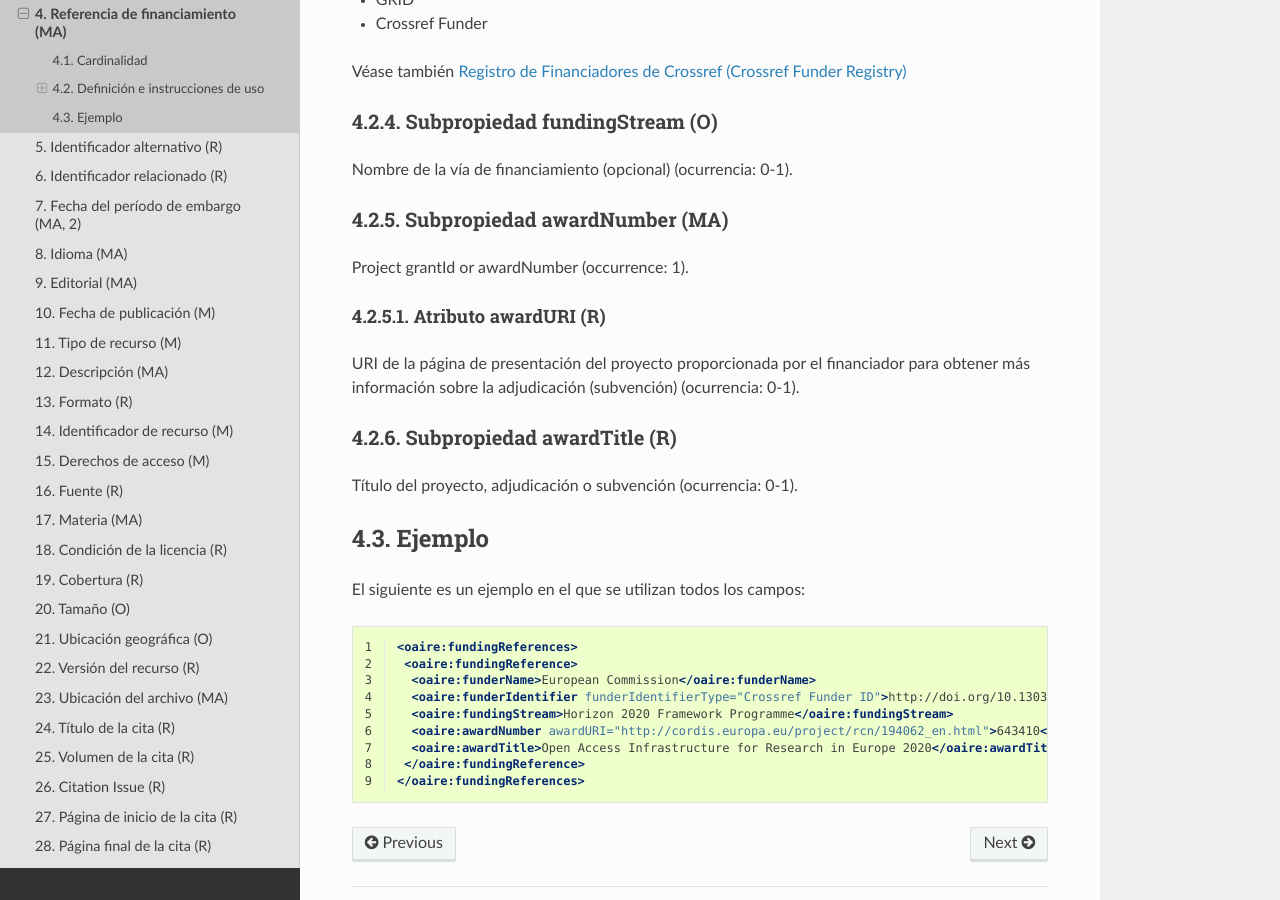
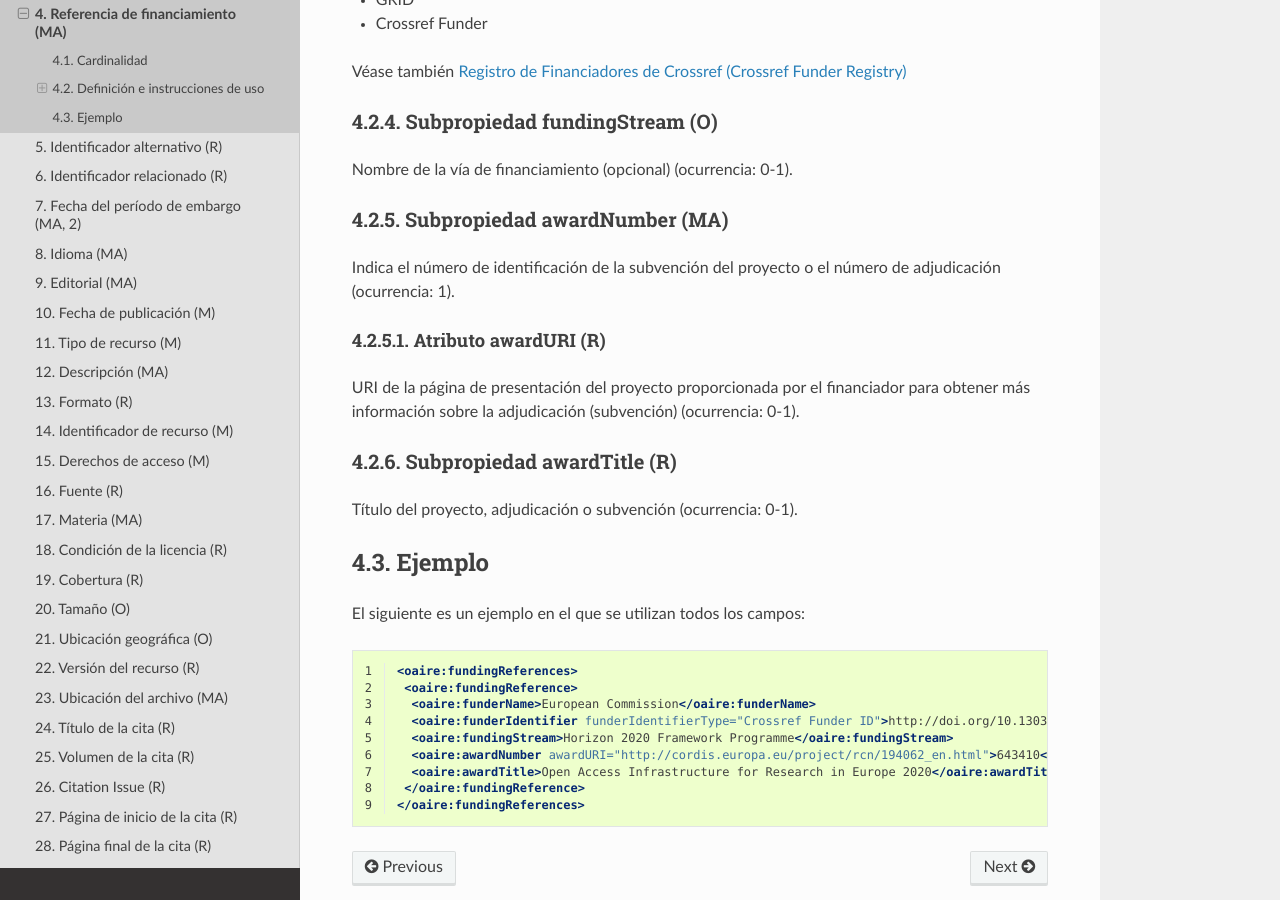
Before and after one commit to memoemg/openAIRE4, a Sphinx documentation site: the page built from docs/field_projectid.rst, in a window 1280 px wide and 900 px high, scrolled down 1349 px. Built offline with Sphinx 7.4.7 and the Read the Docs theme 2.0.0, drawn with Linux system fonts in a browser that asks for light colours; a script that is not in the unit is left out.

Commit message:
Update field_projectid.rst

```diff
--- a/docs/field_projectid.rst
+++ b/docs/field_projectid.rst
@@ -59,7 +59,7 @@ Nombre de la vía de financiamiento (opcional) (ocurrencia: 0-1).
 Subpropiedad awardNumber (MA)
 -----------------------------
 
-Project grantId or awardNumber (occurrence: 1).
+Indica el número de identificación de la subvención del proyecto o el número de adjudicación (ocurrencia: 1).
 
 Atributo awardURI (R)
 *********************
```
